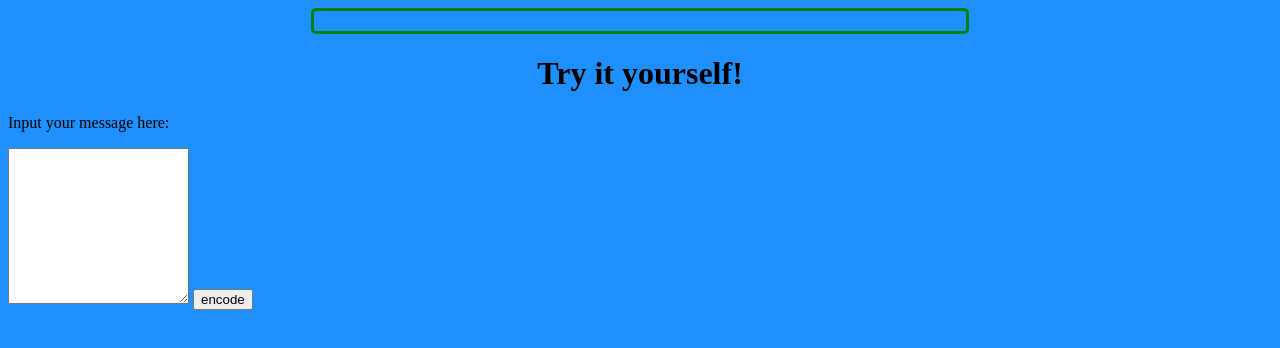
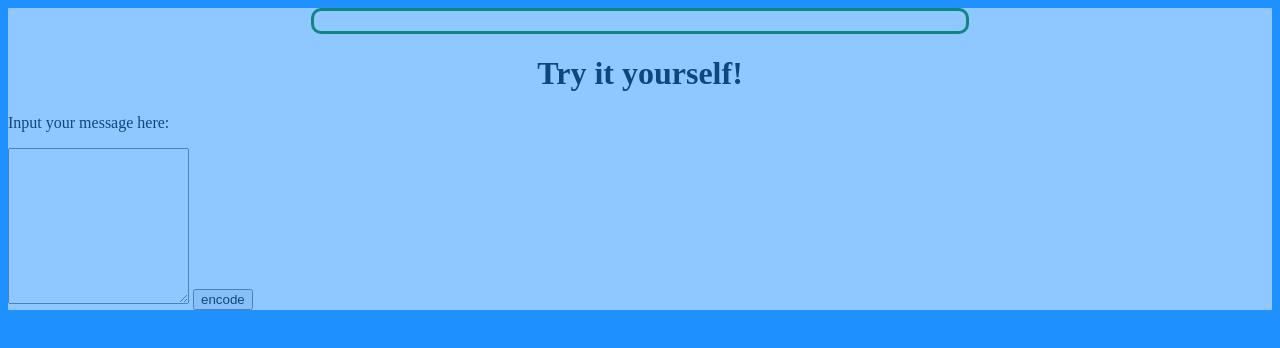
Before and after one commit to AxelTong/Spoiler, a plain HTML site: page index.html in a window 1280 px wide. Drawn offline with Linux system fonts and the light colour scheme.

Commit message:
Update index.html

```diff
--- a/index.html
+++ b/index.html
@@ -22,13 +22,18 @@
 		width: 50%;
 		border: 3px solid green;
 		padding: 10px;
-		border-radius: 5px;
+		border-radius: 10px;
+		text-align: center;
+	}
+	.content {
+		background-color: white;
+		opacity: 0.5;
 	}
 
 	</style>
 </head>
 <body>
-
+	<div class="content">
 		<div id="decodedDisplay" class="decoded">
 
 		</div>
@@ -101,5 +106,6 @@
 			}
 
 		</script>
+	</div>
 </body>
 </html>
```
Lines whose indentation alone changed are shown as unchanged.
